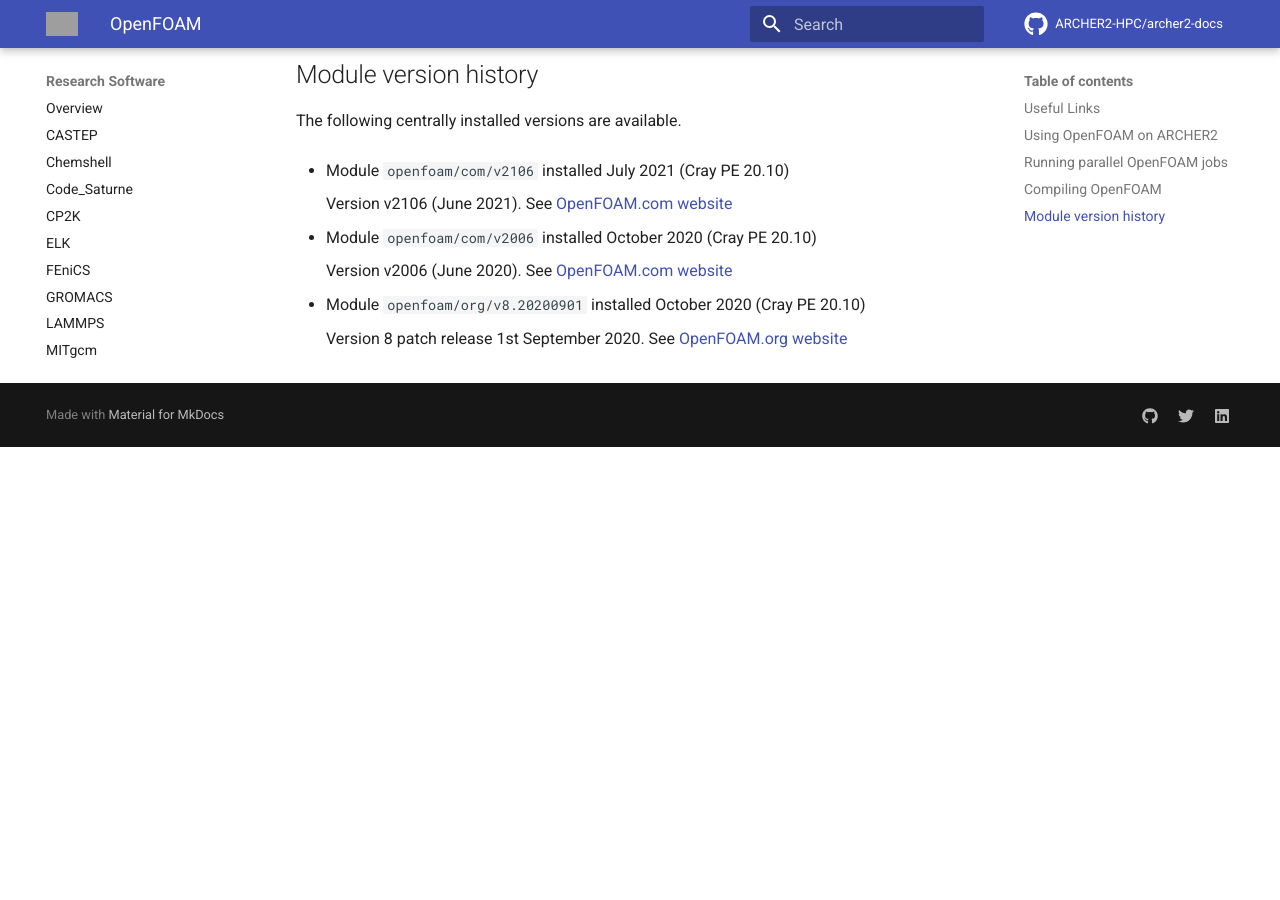
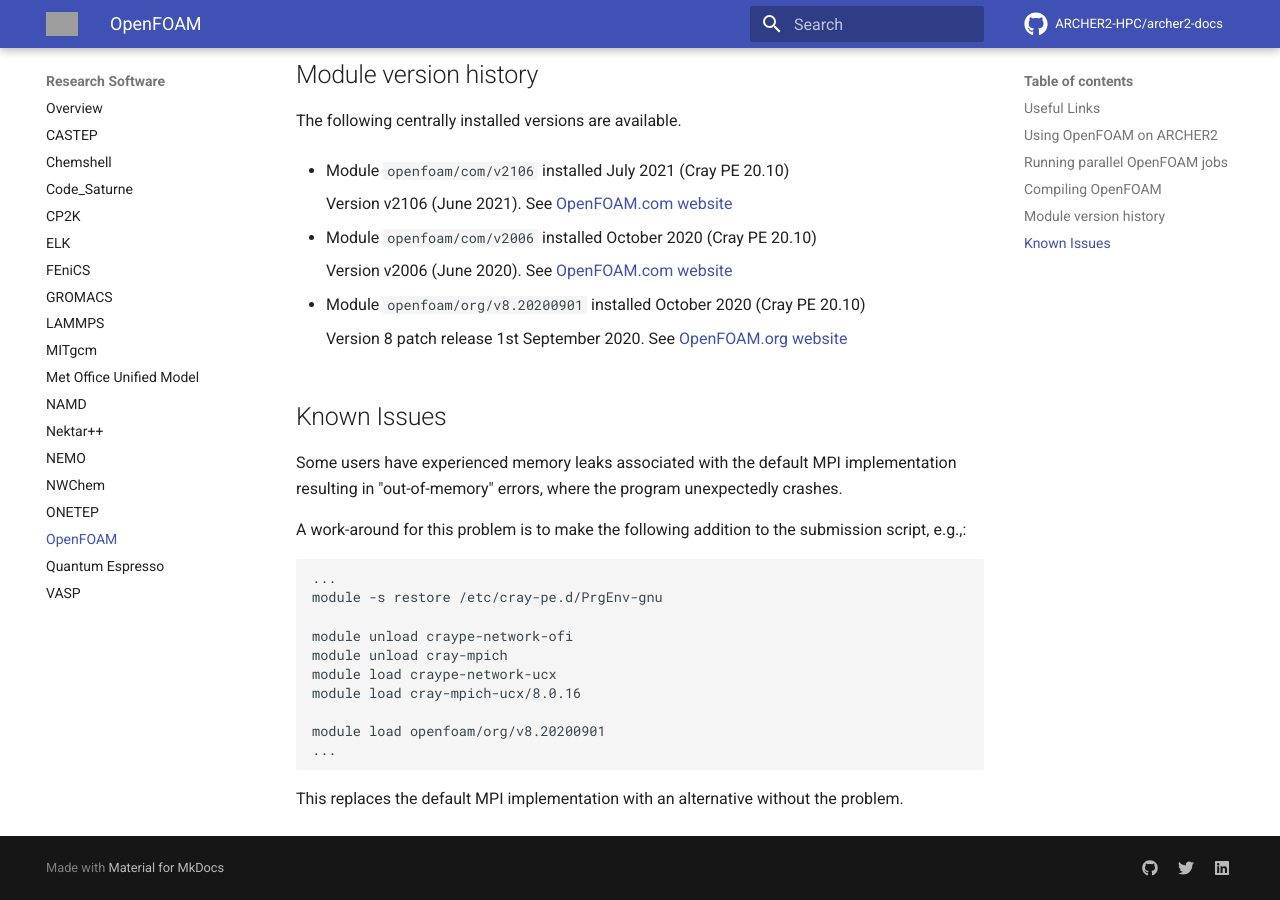
Before and after one commit to ARCHER2-HPC/archer2-docs, an MkDocs documentation site: the page built from docs/research-software/openfoam/openfoam.md, in a window 1280 px wide and 900 px high, scrolled down 2405 px. Built offline with MkDocs 1.6.1 and Material for MkDocs 9.7.7, drawn with Linux system fonts in a browser that asks for light colours; comment, search, counter and statistics services are not loaded; before the commit the page ends 2852 px from its top, so only the background shows below that; grey boxes are pictures that could not be loaded.

Commit message:
OpenFOAM memory leak issue

````diff
--- a/docs/research-software/openfoam/openfoam.md
+++ b/docs/research-software/openfoam/openfoam.md
@@ -124,3 +124,27 @@
 
     Version 8 patch release 1st September 2020.
     See [OpenFOAM.org website](https://openfoam.org/news/v8-patch/)
+
+
+## Known Issues
+
+Some users have experienced memory leaks associated with the default
+MPI implementation resulting in "out-of-memory" errors, where the
+program unexpectedly crashes.
+
+A work-around for this problem is to make the following addition to
+the submission script, e.g.,:
+```
+...
+module -s restore /etc/cray-pe.d/PrgEnv-gnu
+
+module unload craype-network-ofi
+module unload cray-mpich
+module load craype-network-ucx
+module load cray-mpich-ucx/8.0.16
+
+module load openfoam/org/v8.20200901
+...
+```
+This replaces the default MPI implementation with an alternative without
+the problem.
````
